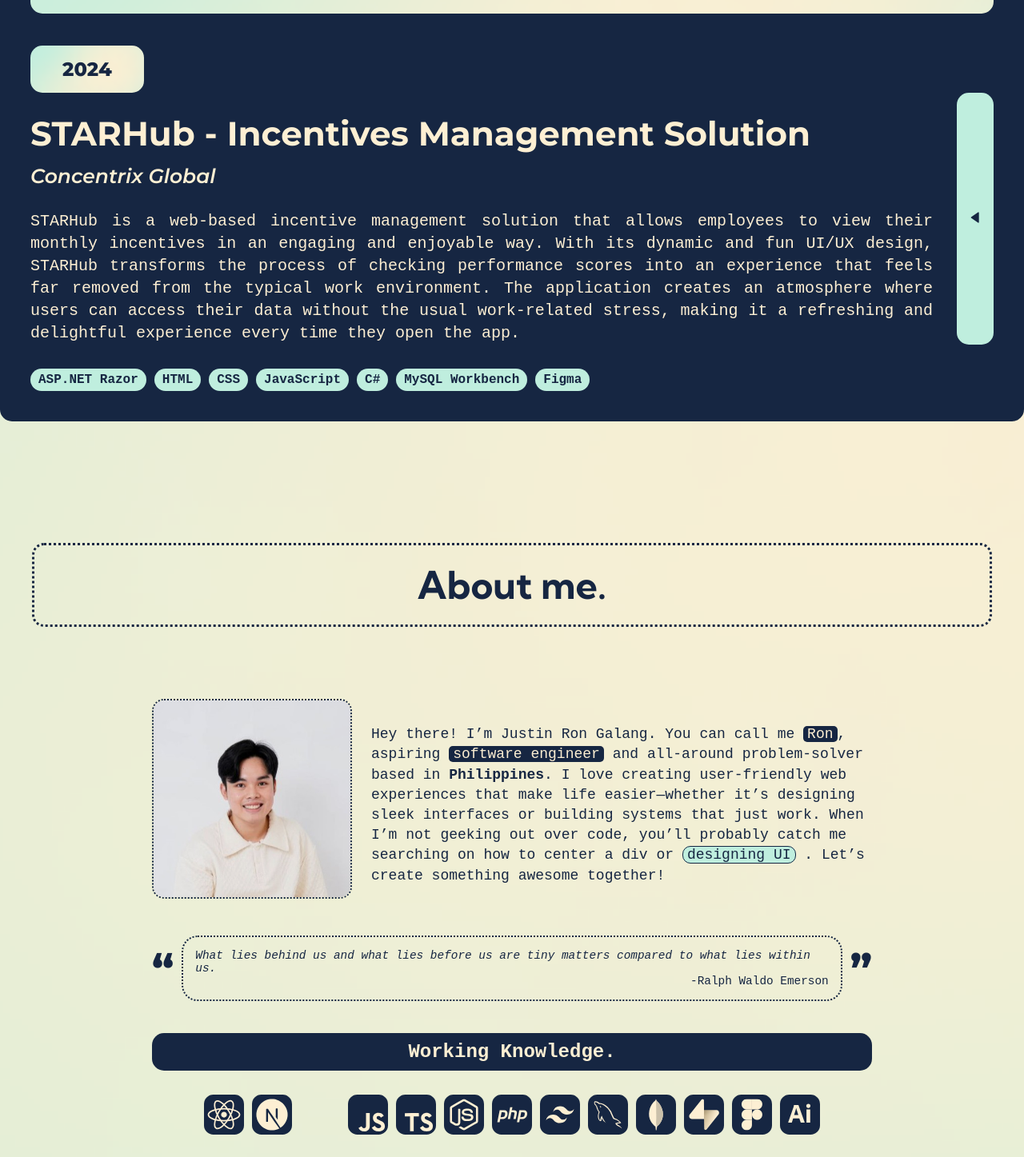
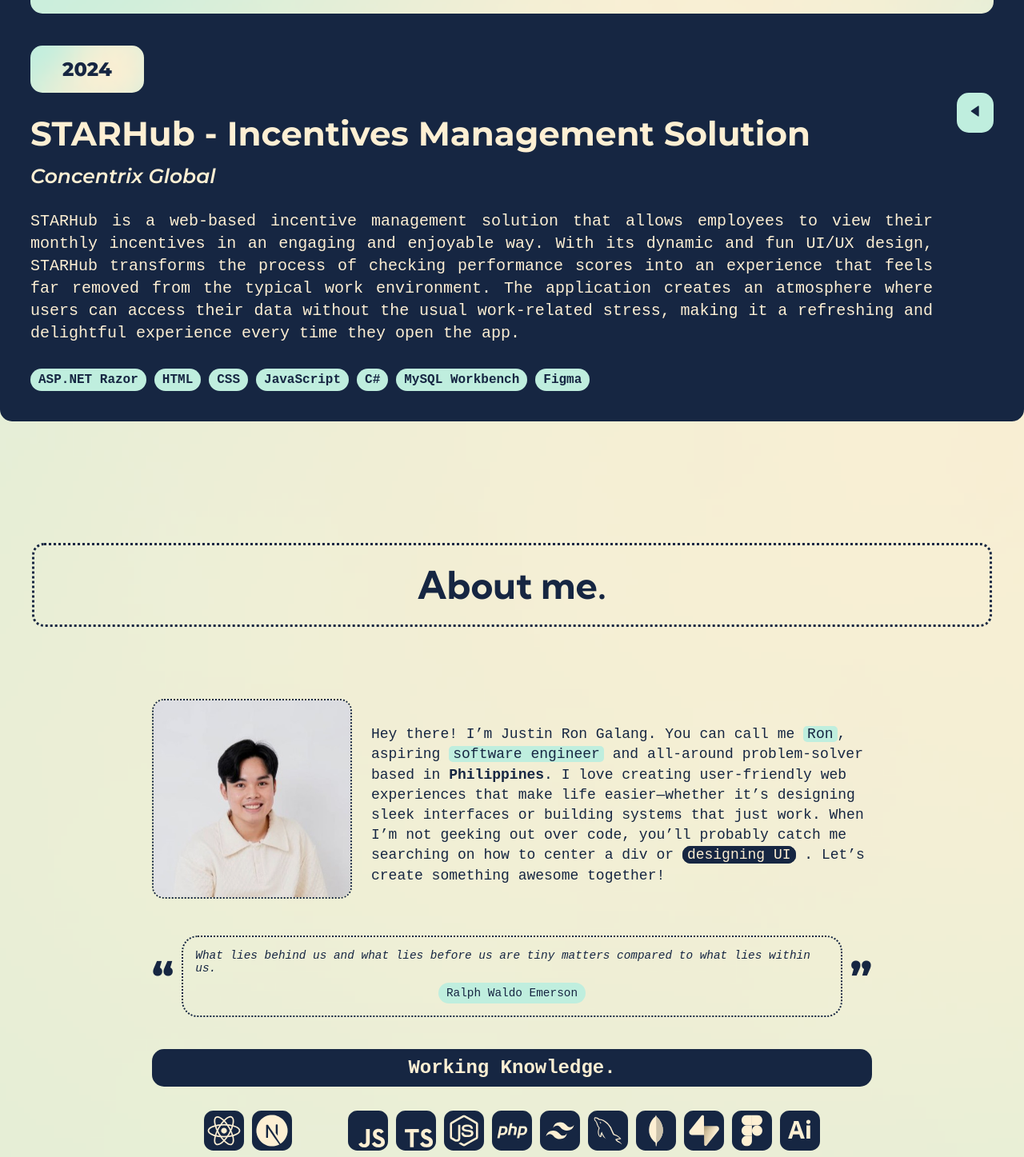
Before and after one commit to justinron31/PortofioNew, a React (Vite) app in the folder webportfolio/: page / in a window 1280 px wide. Shown: the part 961-2408 px from the top of the page at 80% size. Built offline with nearby package versions, Linux system fonts and the light colour scheme; no server answers; some icons are missing; a web font is replaced by a local one.

Commit message:
fixed button in projects

```diff
--- a/webportfolio/src/App.css
+++ b/webportfolio/src/App.css
@@ -355,9 +355,9 @@ section {
 }
 
 .highlight-primary {
-  color: var(--light);
+  color: var(--dark);
   padding: 0px 5px;
-  background: var(--dark);
+  background: var(--primary);
   border-radius: 5px;
 }
 
@@ -367,12 +367,13 @@ section {
   border-radius: 10px;
   border: 1px solid var(--dark);
   transition: all 0.3s ease-in-out;
-  background-color: var(--primary);
+  background-color: var(--dark);
+  color: var(--light);
 }
 
 .behance:hover {
-  background-color: var(--dark);
-  color: var(--light);
+  background-color: var(--primary);
+  color: var(--dark);
 }
 
 .intro p {
@@ -425,7 +426,14 @@ section {
 }
 
 .qoutes .author {
-  align-self: flex-end;
+  align-self: center;
+}
+
+.author {
+  margin-top: 10px;
+  padding: 5px 10px;
+  background-color: var(--primary);
+  border-radius: 15px;
 }
 
 .bottom-contact {
@@ -547,6 +555,7 @@ section {
   color: var(--dark);
   border-radius: 15px;
   transition: all 0.3s ease;
+  height: 100%;
 }
 
 .right-icon {
@@ -557,6 +566,10 @@ section {
 .project-right:hover {
   cursor: pointer;
   transform: scale(1.05);
+}
+
+.project-button-container {
+  height: 100%;
 }
 
 .project-tools {
--- a/webportfolio/src/components/InfoCard.jsx
+++ b/webportfolio/src/components/InfoCard.jsx
@@ -186,7 +186,7 @@ function InfoCard() {
                 data-aos-duration="500"
               >
                 Hey there! I’m Justin Ron Galang. You can call me{" "}
-                <span className="highlight-dark">Ron</span>, aspiring{" "}
+                <span className="highlight-primary">Ron</span>, aspiring{" "}
                 <span className="highlight-primary">software engineer</span> and
                 all-around problem-solver based in <strong>Philippines</strong>.
                 I love creating user-friendly web experiences that make life
--- a/webportfolio/src/components/ProjectSection.jsx
+++ b/webportfolio/src/components/ProjectSection.jsx
@@ -66,14 +66,12 @@ function ProjectSection() {
                   </div>
                 </div>
 
-                <div
-                  className="project-right"
-                  onClick={toggleModal}
-                  data-aos="fade-left"
-                >
-                  <div className="right-icon">
-                    <i className="bx bxs-left-arrow"></i>
-                  </div>
+                <div className="project-button-container" data-aos="fade-left">
+                  <div className="project-right" onClick={toggleModal}>
+                    <div className="right-icon">
+                      <i className="bx bxs-left-arrow"></i>
+                    </div>
+                  </div>{" "}
                 </div>
               </div>
               <div className="project-tools" data-aos="fade-right">
--- a/webportfolio/src/components/QuotesSection.jsx
+++ b/webportfolio/src/components/QuotesSection.jsx
@@ -137,7 +137,7 @@ const QuotesSection = () => {
         <p>
           <i>{!isLoading && quote.quote}</i>
         </p>
-        {quote.author && <p className="author">-{quote.author}</p>}
+        {quote.author && <p className="author">{quote.author}</p>}
       </div>
       <span className="qoute-font">&rdquo;</span>
     </div>
```
